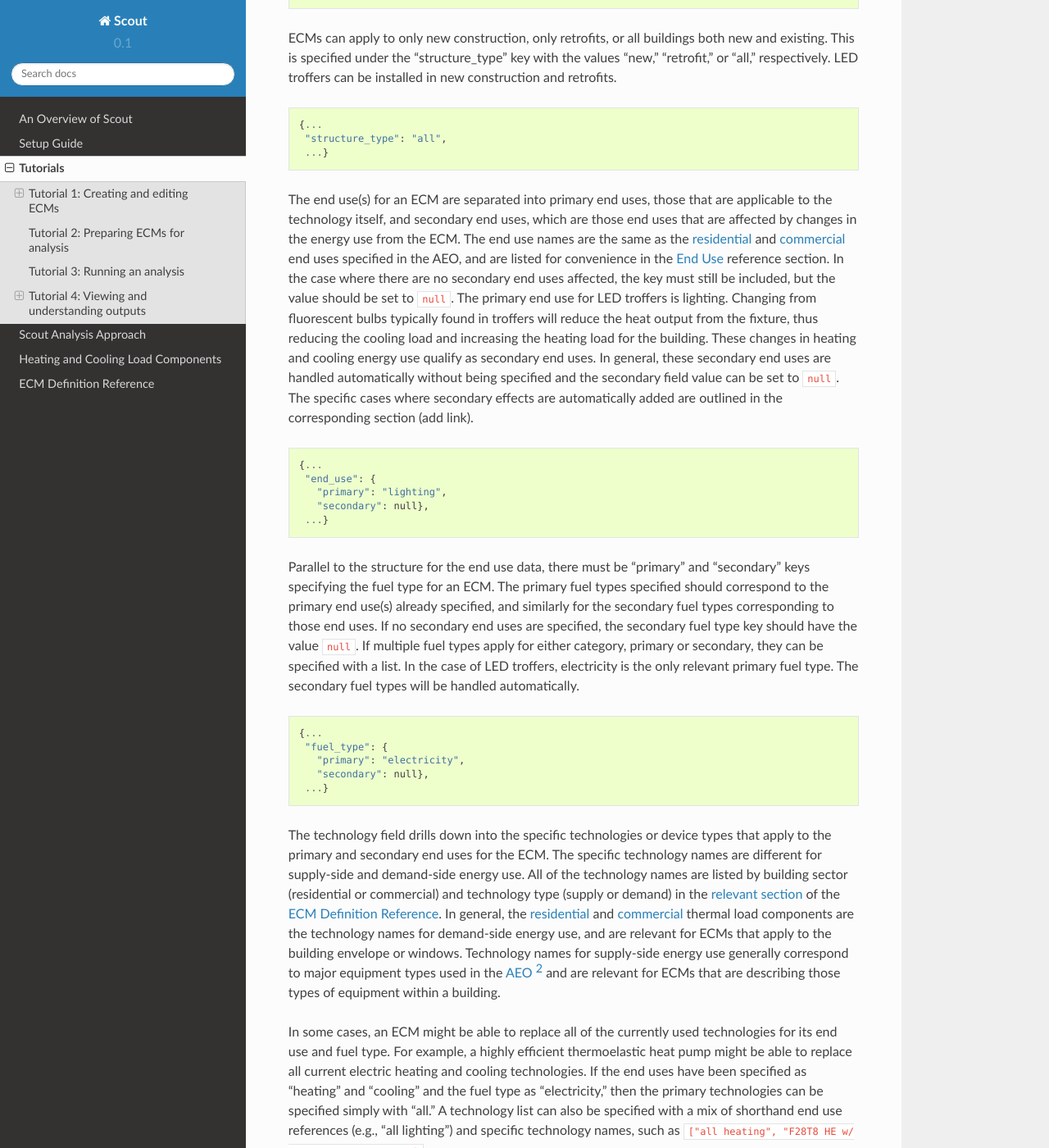
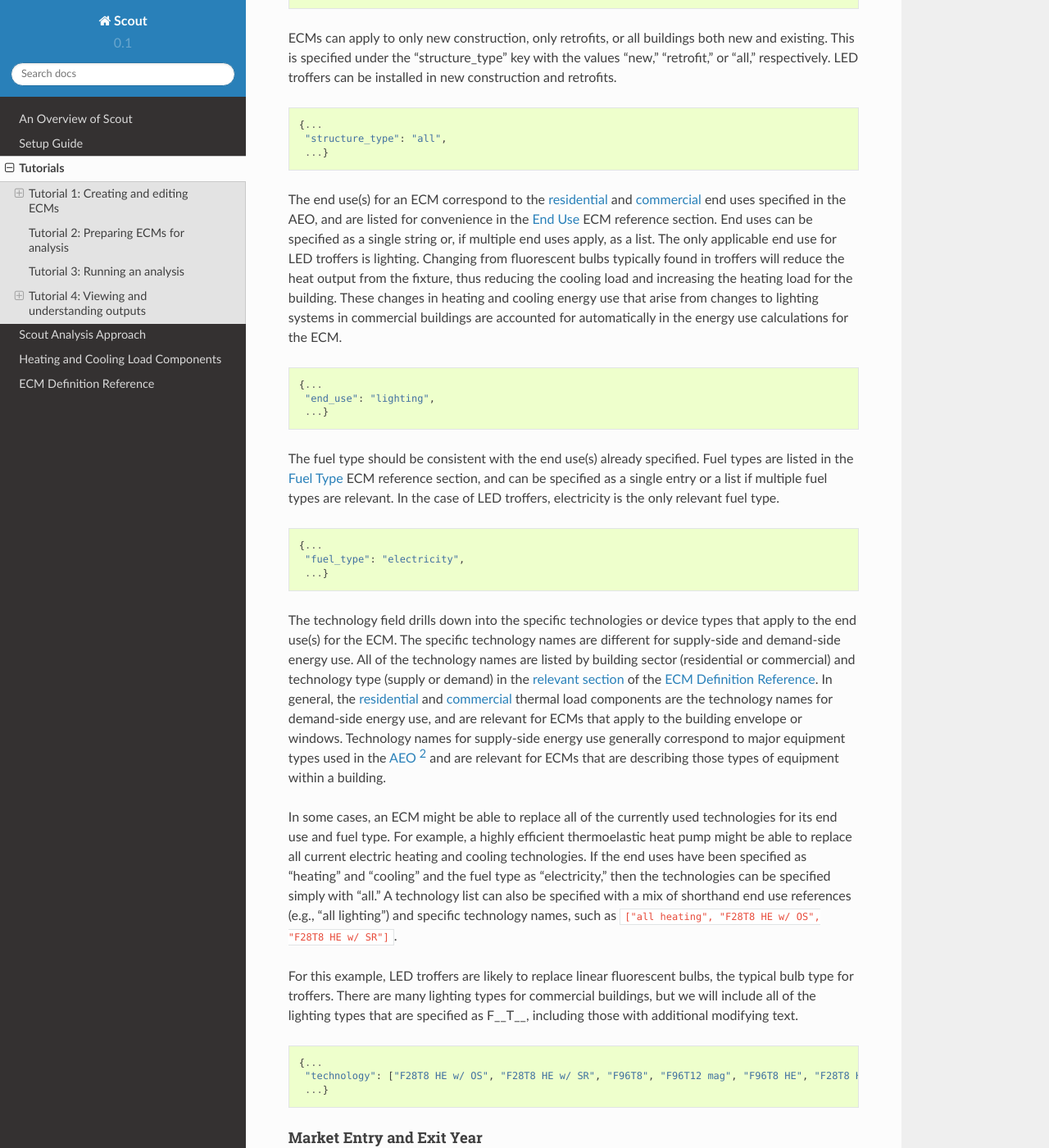
Before and after one commit to trynthink/scout, a Sphinx documentation site: the page built from docs/tutorials.rst, in a window 1280 px wide and 1400 px high, scrolled down 2655 px. Shown: the whole window at 82% size. Built offline with Sphinx 7.4.7 and the Read the Docs theme 2.0.0, drawn with Linux system fonts in a browser that asks for light colours; some of the changed text lies outside the part shown.

Commit message:
Remove secondary effects fields
To be consistent with the changes in 7e60225b32d348c40f28e9d7a16ad3d8e02a45fe, remove references to secondary effect fields in the ECM examples and tutorials on defining ECMs.

```diff
--- a/docs/ecm_reference.rst
+++ b/docs/ecm_reference.rst
@@ -58,6 +58,8 @@ Structure Type
 ~~~~~~~~~~~~~~
 
 new, existing
+
+.. _ecm-baseline_fuel-type:
 
 Fuel Type
 ~~~~~~~~~
--- a/docs/tutorials.rst
+++ b/docs/tutorials.rst
@@ -105,35 +105,29 @@ ECMs can apply to only new construction, only retrofits, or all buildings both n
     "structure_type": "all",
     ...}
 
-The end use(s) for an ECM are separated into primary end uses, those that are applicable to the technology itself, and secondary end uses, which are those end uses that are affected by changes in the energy use from the ECM. The end use names are the same as the residential__ and commercial__ end uses specified in the AEO, and are listed for convenience in the :ref:`ecm-baseline_end-use` reference section. In the case where there are no secondary end uses affected, the key must still be included, but the value should be set to ``null``. The primary end use for LED troffers is lighting. Changing from fluorescent bulbs typically found in troffers will reduce the heat output from the fixture, thus reducing the cooling load and increasing the heating load for the building. These changes in heating and cooling energy use qualify as secondary end uses. In general, these secondary end uses are handled automatically without being specified and the secondary field value can be set to ``null``. The specific cases where secondary effects are automatically added are outlined in the corresponding section (add link). ::
+The end use(s) for an ECM correspond to the residential__ and commercial__ end uses specified in the AEO, and are listed for convenience in the :ref:`ecm-baseline_end-use` ECM reference section. End uses can be specified as a single string or, if multiple end uses apply, as a list. The only applicable end use for LED troffers is lighting. Changing from fluorescent bulbs typically found in troffers will reduce the heat output from the fixture, thus reducing the cooling load and increasing the heating load for the building. These changes in heating and cooling energy use that arise from changes to lighting systems in commercial buildings are accounted for automatically in the energy use calculations for the ECM. ::
 
    {...
-    "end_use": {
-      "primary": "lighting",
-      "secondary": null},
+    "end_use": "lighting",
     ...}
 
 .. __: https://www.eia.gov/forecasts/aeo/data/browser/#/?id=4-AEO2016&cases=ref2016~ref_no_cpp&sourcekey=0
 .. __: https://www.eia.gov/forecasts/aeo/data/browser/#/?id=5-AEO2016&cases=ref2016~ref_no_cpp&sourcekey=0
 
-Parallel to the structure for the end use data, there must be "primary" and "secondary" keys specifying the fuel type for an ECM. The primary fuel types specified should correspond to the primary end use(s) already specified, and similarly for the secondary fuel types corresponding to those end uses. If no secondary end uses are specified, the secondary fuel type key should have the value ``null``. If multiple fuel types apply for either category, primary or secondary, they can be specified with a list. In the case of LED troffers, electricity is the only relevant primary fuel type. The secondary fuel types will be handled automatically. ::
+The fuel type should be consistent with the end use(s) already specified. Fuel types are listed in the :ref:`ecm-baseline_fuel-type` ECM reference section, and can be specified as a single entry or a list if multiple fuel types are relevant. In the case of LED troffers, electricity is the only relevant fuel type. ::
 
    {...
-    "fuel_type": {
-      "primary": "electricity",
-      "secondary": null},
+    "fuel_type": "electricity",
     ...}
 
-The technology field drills down into the specific technologies or device types that apply to the primary and secondary end uses for the ECM. The specific technology names are different for supply-side and demand-side energy use. All of the technology names are listed by building sector (residential or commercial) and technology type (supply or demand) in the :ref:`relevant section <ecm-baseline_technology>` of the :ref:`ecm-def-reference`. In general, the residential__ and commercial__ thermal load components are the technology names for demand-side energy use, and are relevant for ECMs that apply to the building envelope or windows. Technology names for supply-side energy use generally correspond to major equipment types used in the AEO_ [#]_ and are relevant for ECMs that are describing those types of equipment within a building.
+The technology field drills down into the specific technologies or device types that apply to the end use(s) for the ECM. The specific technology names are different for supply-side and demand-side energy use. All of the technology names are listed by building sector (residential or commercial) and technology type (supply or demand) in the :ref:`relevant section <ecm-baseline_technology>` of the :ref:`ecm-def-reference`. In general, the residential__ and commercial__ thermal load components are the technology names for demand-side energy use, and are relevant for ECMs that apply to the building envelope or windows. Technology names for supply-side energy use generally correspond to major equipment types used in the AEO_ [#]_ and are relevant for ECMs that are describing those types of equipment within a building.
 
-In some cases, an ECM might be able to replace all of the currently used technologies for its end use and fuel type. For example, a highly efficient thermoelastic heat pump might be able to replace all current electric heating and cooling technologies. If the end uses have been specified as "heating" and "cooling" and the fuel type as "electricity," then the primary technologies can be specified simply with "all." A technology list can also be specified with a mix of shorthand end use references (e.g., "all lighting") and specific technology names, such as ``["all heating", "F28T8 HE w/ OS", "F28T8 HE w/ SR"]``.
+In some cases, an ECM might be able to replace all of the currently used technologies for its end use and fuel type. For example, a highly efficient thermoelastic heat pump might be able to replace all current electric heating and cooling technologies. If the end uses have been specified as "heating" and "cooling" and the fuel type as "electricity," then the technologies can be specified simply with "all." A technology list can also be specified with a mix of shorthand end use references (e.g., "all lighting") and specific technology names, such as ``["all heating", "F28T8 HE w/ OS", "F28T8 HE w/ SR"]``.
 
 For this example, LED troffers are likely to replace linear fluorescent bulbs, the typical bulb type for troffers. There are many lighting types for commercial buildings, but we will include all of the lighting types that are specified as F\_\_T\_\_, including those with additional modifying text. ::
 
    {...
-    "technology": {
-      "primary": ["F28T8 HE w/ OS", "F28T8 HE w/ SR", "F96T8", "F96T12 mag", "F96T8 HE", "F28T8 HE w/ OS & SR", "F28T5", "F28T8 HE", "F32T8", "F96T12 ES mag", "F34T12", "T8 F32 EEMag (e)"],
-      "secondary": null},
+    "technology": ["F28T8 HE w/ OS", "F28T8 HE w/ SR", "F96T8", "F96T12 mag", "F96T8 HE", "F28T8 HE w/ OS & SR", "F28T5", "F28T8 HE", "F32T8", "F96T12 ES mag", "F34T12", "T8 F32 EEMag (e)"],
     ...}
 
 .. __: https://github.com/trynthink/scout/blob/master/1999%20Residential%20heating%20and%20cooling%20loads%20component%20analysis.pdf
@@ -167,7 +161,7 @@ LED troffers are currently commercially available with a range of performance, c
 Performance
 ***********
 
-The energy performance or efficiency of the ECM must be specified in three parts: the quantitative performance (only the value(s)), the units of the performance value(s) provided, and source(s) that support the indicated performance information. There are fields to specify the energy savings associated with secondary effects. If applicable, the performance value(s) should be reported in units of "relative savings (constant)," denoting a reduction in energy use *relative* to the baseline, with a *constant* percentage improvement, even as the baseline improves over time. The fields for secondary effects should be set to ``null`` if they do not apply or will be filled in automatically.
+The energy performance or efficiency of the ECM must be specified in three parts: the quantitative performance (only the value(s)), the units of the performance value(s) provided, and source(s) that support the indicated performance information. If applicable, the performance value(s) should be reported in units of "relative savings (constant)," denoting a reduction in energy use *relative* to the baseline, with a *constant* percentage improvement, even as the baseline improves over time.
 
 The units specified are expected to be consistent with the units for each end use outlined in the :ref:`ECM Definition Reference <ecm-performance-units>` section.
 
@@ -178,12 +172,8 @@ If appropriate, the performance can be specified with a different value for each
 For the example of LED troffers, all lighting data should be provided in the units of lumens per Watt (denoted "lm/W"). LED troffers performance information is based on the `High Efficiency Troffer Performance Specification`_. ::
 
    {...
-    "energy_efficiency": {
-      "primary": 120,
-      "secondary": null},
-    "energy_efficiency_units": {
-      "primary": "lm/W",
-      "secondary": null},
+    "energy_efficiency": 120,
+    "energy_efficiency_units": "lm/W",
     "energy_efficiency_source": {
       "notes": "Augmented by data from the DesignLights Consortium Qualified Products List (https://www.designlights.org/qpl).",
       "source_data": [{
@@ -297,7 +287,7 @@ If the ECM is intended to supplant technologies with multiple fuel types, the fu
      ...}
 
 .. note::
-   If a value other than ``null`` is provided for the fuel type of the ECM, the primary fuel types selected for the applicable baseline market should include all of the fuel types that can be switched away from when employing the ECM in a building.
+   If a value other than ``null`` is provided for the fuel type of the ECM, the fuel types selected for the applicable baseline market should include all of the fuel types that can be switched away from when employing the ECM in a building.
 
 When updating an existing ECM, the identifying information for the contributor should be provided in the "_updated_by" field instead of the "_added_by" field. ::
 
@@ -338,31 +328,22 @@ The thermoelastic heat pump conceived for this example can be used in residentia
     "structure_type": "all",
     ...}
 
-The end use(s) specified for an ECM can be given as a list, if appropriate. Again, primary end uses apply to the technology itself, while secondary end uses are those affected by changes in energy use as a result of the ECM. In many cases, the secondary end uses are treated automatically based on the primary end uses specified (add link). Using the end use names specified for residential__ and commercial__ buildings in the AEO, the thermoelastic heat pump ECM is specified with both "heating" and "cooling" primary end uses in a list. Secondary end uses are not applicable in this case, thus the value is set to ``null``. ECMs that affect supply-side heating and cooling require updating of the energy use associated with demand-side heating and cooling, but this adjustment process is done automatically (add link). ::
+The end use(s) specified for an ECM can be given as a list, if appropriate. Referring to the end use names indicated in the :ref:`ecm-baseline_end-use` section of the :ref:`ecm-def-reference`, the thermoelastic heat pump ECM is specified with both "heating" and "cooling"  end uses in a list. ECMs that affect supply-side heating and cooling require that the energy use associated with demand-side heating and cooling be updated to match, but this adjustment process is done automatically as part of :ref:`ECM competition <ecm-competition>`. ::
 
    {...
-    "end_use": {
-      "primary": ["heating", "cooling"],
-      "secondary": null},
+    "end_use": ["heating", "cooling"],
     ...}
 
-.. __: https://www.eia.gov/forecasts/aeo/data/browser/#/?id=4-AEO2016&cases=ref2016~ref_no_cpp&sourcekey=0
-.. __: https://www.eia.gov/forecasts/aeo/data/browser/#/?id=5-AEO2016&cases=ref2016~ref_no_cpp&sourcekey=0
-
-Parallel to the structure for the end use data, there must be "primary" and "secondary" keys specifying the fuel type for an ECM. The primary and secondary fuel types correspond to the end uses listed under the same keys. As with end uses, fuel types can be specified with a list. Thermoelastic heat pumps use electricity to deform the shape memory metal and absorb or release heat. ::
+Fuel type(s) should correspond to the end uses specified and with the technology description. As with end uses, fuel types can be specified with a list. Thermoelastic heat pumps use electricity to deform the shape memory metal and absorb or release heat. ::
 
    {...
-    "fuel_type": {
-      "primary": "electricity",
-      "secondary": null},
+    "fuel_type": "electricity",
     ...}
 
 The technology field lists the specific technologies or device types that can be replaced by the technology described by the ECM. In some cases, an ECM might be able to replace the full range of incumbent technologies in its end use categories, while in others, only specific technologies might be subject to replacement. There are shortcut technology names available for each end use (e.g., "all heating" or "all lighting") and "all" can be used to indicate all technologies for the end uses specified for the ECM. These shortcut technology names are explained further in the relevant section of the :ref:`ECM Definition Reference <ecm-baseline_technology>`. A highly efficient thermoelastic heat pump, for the purposes of this ECM, can replace other similar air-source heat pump technologies and central AC or rooftop AC systems. ::
 
    {...
-    "technology": {
-      "primary": ["central AC", "ASHP", "rooftop_ASHP-heat", "rooftop_ASHP-cool", "rooftop_AC"],
-      "secondary": null},
+    "technology": ["central AC", "ASHP", "rooftop_ASHP-heat", "rooftop_ASHP-cool", "rooftop_AC"],
     ...}
 
 
@@ -387,34 +368,25 @@ Performance
 ***********
 
 .. ARE THERE MORE GENERAL COMMENTS TO BE MADE ABOUT THE ORDER IN WHICH THE ENERGY EFFICIENCY SUB-FIELDS MUST BE SPECIFIED?
-.. ADD MORE DETAIL ABOUT WHERE ENERGYPLUS FILES COME FROM; WHAT SPECIFIC FILE FROM THE SIMULATION IS REQUIRED
+.. ADD MORE DETAIL ABOUT WHERE ENERGYPLUS FILES COME FROM
 
-Each ECM definition includes quantitative energy efficiency or energy performance values and the units and source information for those values. Each of these parameters is specified in a separate field. Both the energy efficiency and units should have second level keys for primary and secondary effects from the ECM. Performance data should be derived from :ref:`credible sources <ecm-sources>` and the units must be consistent with those outlined in the :ref:`ECM Definition Reference <ecm-performance-units>` section.
+Each ECM definition includes quantitative energy efficiency or energy performance values and the units and source information for those values. Each of these parameters is specified in a separate field. Performance data should be derived from :ref:`credible sources <ecm-sources>` and the units must be consistent with those outlined in the :ref:`ECM Definition Reference <ecm-performance-units>` section.
 
-Performance values can be specified with different values by end use, climate zone, building type, or building vintage. In addition, the performance values for commercial buildings can be specified with data from an :ref:`EnergyPlus simulation <analysis-step-2-energyplus>`. The thermoelastic heat pump ECM applies to both residential and commercial buildings, and EnergyPlus simulation results will be used to specify the performance for commercial buildings. Since both the energy efficiency and units data require "primary" and "secondary" keys, the residential and commercial data should be specified under those keys using the simplified building type keys "all residential" and "all commercial."
+Performance values can be specified with different values by end use, climate zone, building type, or building vintage. In addition, the performance values for commercial buildings can be specified with data from an :ref:`EnergyPlus simulation <analysis-step-2-energyplus>`. The thermoelastic heat pump ECM applies to both residential and commercial buildings, and EnergyPlus simulation results will be used to specify the performance for commercial buildings. For the purposes of this example, performance is assumed to be uniform across residential buildings and the EnergyPlus simulation results address commercial buildings, thus the performance can be specified under the simplified building type keys "all residential" and "all commercial."
 
-EnergyPlus performance data files are organized by building type and each file can include performance data for multiple ECMs. These files should be placed in the directory "energyplus_data." To import performance data from these files, the user sets the "energy_efficiency" attribute for an ECM to a dict as follows: ``"energy_efficiency": {"EnergyPlus file": "ECM name"}``. Here, "ECM name" will determine which rows should be drawn from the EnergyPlus file(s) that are relevant to the ECM's building type(s). When EnergyPlus data are being used, ECM performance units should always be "relative savings (constant)."
+EnergyPlus performance data files are specific to a single building type and each file can include performance data for multiple ECMs. These files should be placed in the directory "energyplus_data" (inside the "ecm_definitions" folder). To import performance data from these files, the user sets the "energy_efficiency" attribute for an ECM to a dict as follows: ``"energy_efficiency": {"EnergyPlus file": "ECM name"}``. Here, "ECM name" will determine which rows will be read in the EnergyPlus file(s). Only the EnergyPlus file(s) that correspond to an ECM's building type(s) will be read. When EnergyPlus data are being used, ECM performance units should always be "relative savings (constant)."
 
-Using EnergyPlus performance data disables the automatic calculation of the secondary energy use effects of an ECM because these secondary effects can be retrieved directly from the EnergyPlus simulation results. Two changes must be made to the ECM definition to correctly incorporate the secondary effects data from the EnergyPlus results.
-
-1. In the applicable baseline market definition, the secondary end use(s), fuel type(s), and technology name(s) must be specified.
-2. The location of the EnergyPlus data files must be specified for the secondary performance fields.
-
-If no secondary effects apply, the "secondary" key for performance should be specified as ``null`` similar to other unused fields in the ECM. For thermoelastic heat pumps, there are no secondary effects.
+EnergyPlus simulation data include results for all of the energy uses that are affected by the ECM, including end uses that are not in the applicable baseline market for the ECM. These effects on other end uses are automatically incorporated into the final results for the ECM.
 
 The source(s) for the performance data should be credible sources, such as :ref:`those outlined <ecm-sources>` in the :ref:`analysis-approach` section. The source information should be provided using only the fields shown in the example. The pages where the data can be found in the source can be provided as a single number or as a list of two numbers, e.g., [93, 95], if the data are spread across multiple pages. If page numbers are not applicable, the field should have the value ``null``. ::
 
    {...
     "energy_efficiency": {
-      "primary": {
-         "all residential": 6,
-         "all commercial": {"EnergyPlus file": "thermoelastic_heat_pumps"}},
-      "secondary": null},
+      "all residential": 6,
+      "all commercial": {"EnergyPlus file": "thermoelastic_heat_pumps"}},
     "energy_efficiency_units": {
-      "primary": {
-         "all residential": "COP",
-         "all commercial": "relative savings (constant)"},
-      "secondary": null},
+      "all residential": "COP",
+      "all commercial": "relative savings (constant)"},
     "energy_efficiency_source": {
       "notes": null,
       "source_data":[{
```
Also changed, not shown: docs/examples/led_troffers.json (+5 -15 lines), docs/examples/thermoelastic_hp.json (+7 -17 lines).
